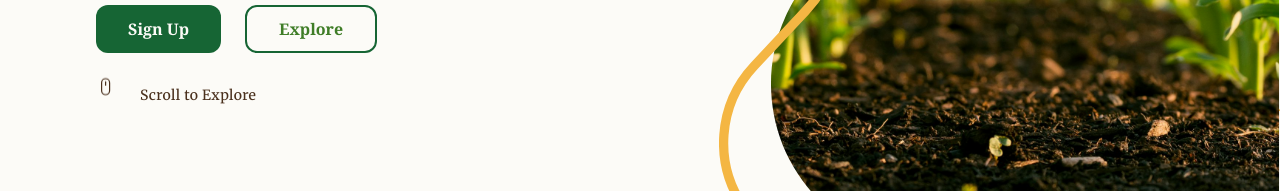
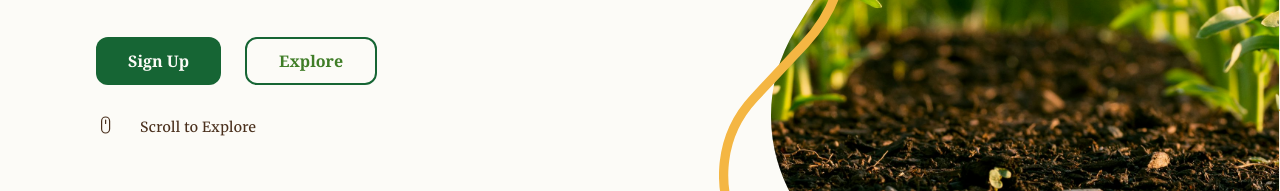
Before and after one commit to codersforcauses/agronomy-club, a Next.js app in the folder client/: page / in a window 1280 px wide. Shown: the part 603-794 px from the top of the page. Built offline with nearby package versions, Linux system fonts and the light colour scheme; no server answers.

Commit message:
landing page - padding changes on md screens

```diff
--- a/client/src/app/page.tsx
+++ b/client/src/app/page.tsx
@@ -33,7 +33,7 @@ export default function Home() {
         </div>
       </div>
 
-      <div className="relative z-10 flex flex-1 flex-col justify-center pt-12 md:flex-row md:items-center md:pt-0">
+      <div className="relative z-10 flex flex-1 flex-col justify-center pt-12 md:flex-row md:items-center md:pt-8">
         <div className="flex w-full flex-col gap-6 px-6 py-12 sm:px-12 md:w-3/5 md:py-0 md:pl-12 lg:pl-16 lg:pr-8 xl:pl-24">
           <h1 className="font-serif text-6xl font-bold text-brand-green-dark lg:text-7xl xl:text-8xl">
             Agronomy Club<span className="text-brand-yellow">.</span>
@@ -60,7 +60,6 @@ export default function Home() {
 
           <div className="flex w-fit items-center gap-3 self-start text-brand-text">
             <svg
-              className="animate-bounce"
               viewBox="0 0 40 24"
               width="32"
               height="32"
```
